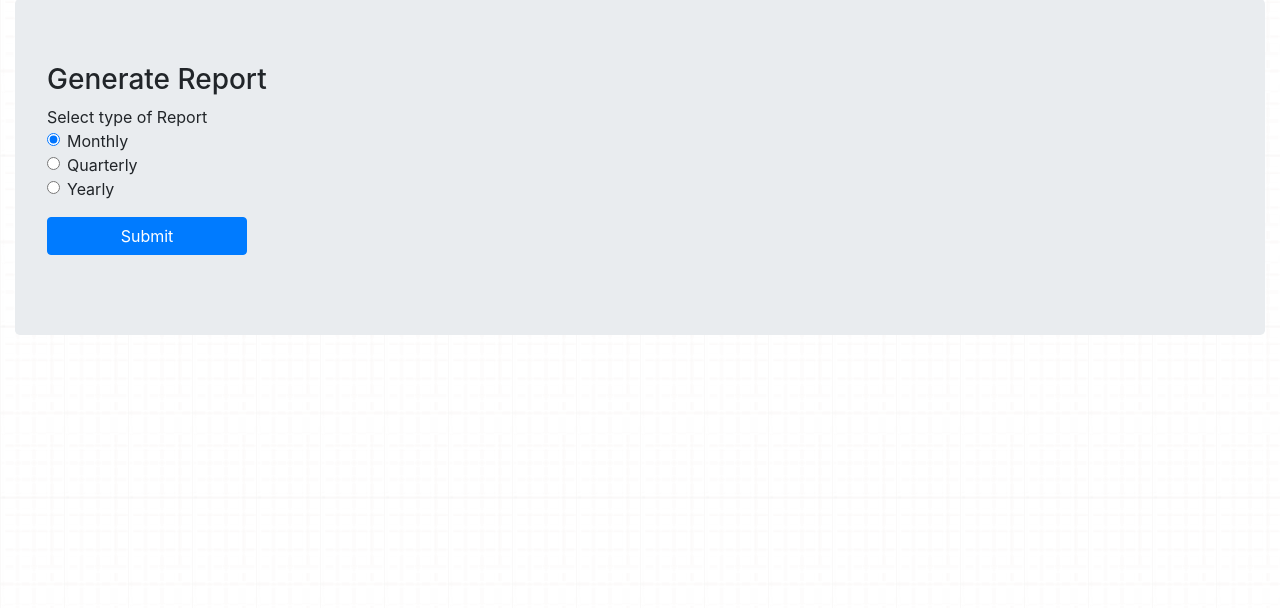
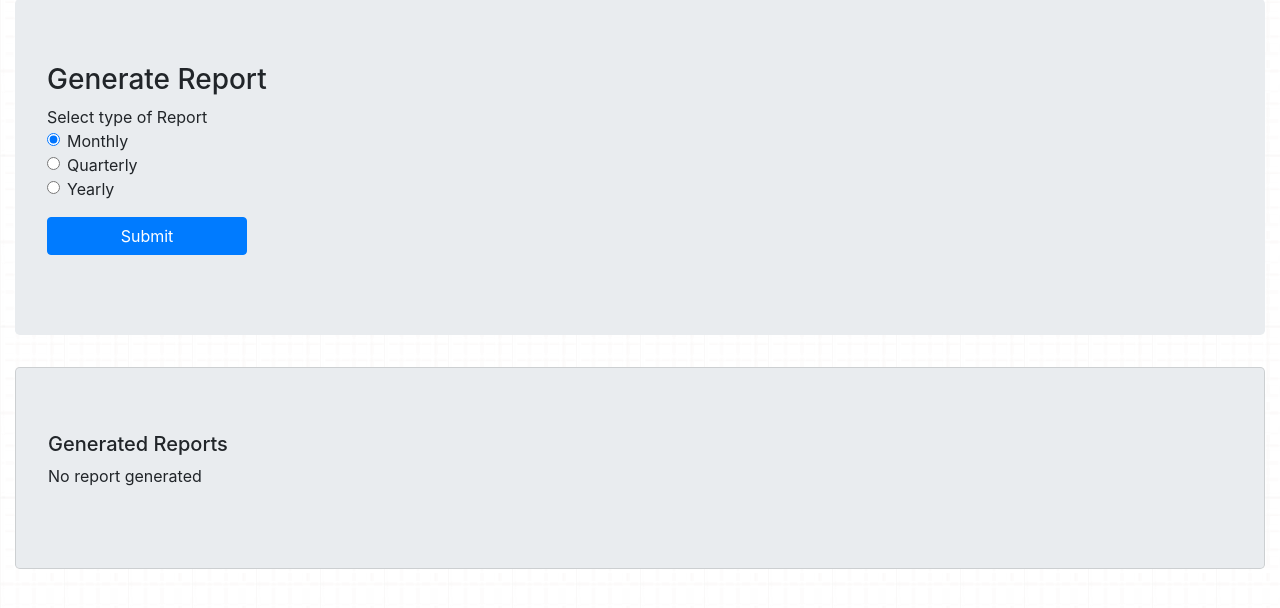
Before and after one commit to tyamlak/crs, a Django app: page /case/report in a window 1280 px wide. Shown: the part 81-689 px from the top of the page. Run offline with Django 3.2, Linux system fonts and the light colour scheme; the visitor is signed in with stand-in values (Sample User, id 1); data that the repository does not hold is empty; some libraries are stand-ins or nearby versions.

Commit message:
list report url

```diff
--- a/case/templates/case/report.html
+++ b/case/templates/case/report.html
@@ -30,4 +30,15 @@ Report
     </form>
 </div>
 
+<div class="card jumbotron">
+    <h5>Generated Reports</h5>
+    <ul class="list-group">
+        {% for report in report_set %}
+        <li class="list-group-item"><a href="{{ report.file.url }}">{{ report.file.name }}</a></li>
+        {% empty %}
+        <p>No report generated</p>
+        {% endfor %}
+    </ul>
+</div>
+
 {% endblock %}
```
